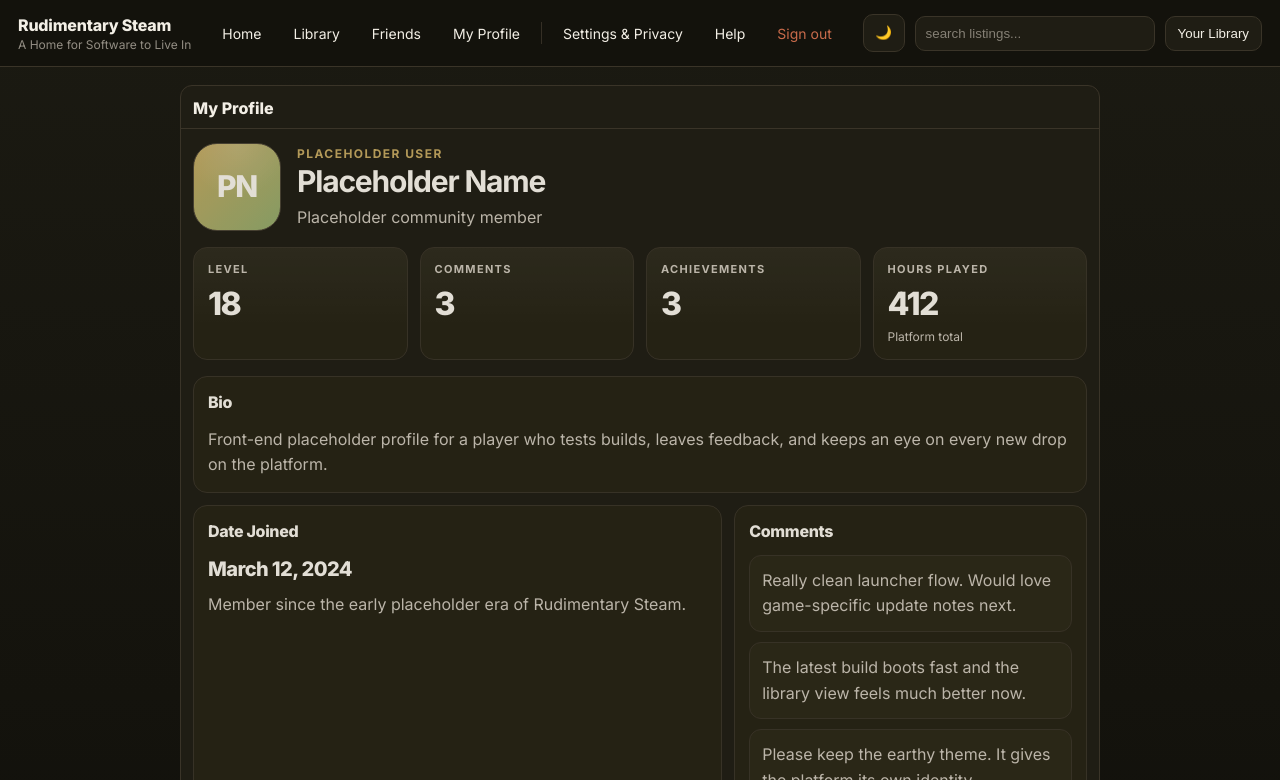
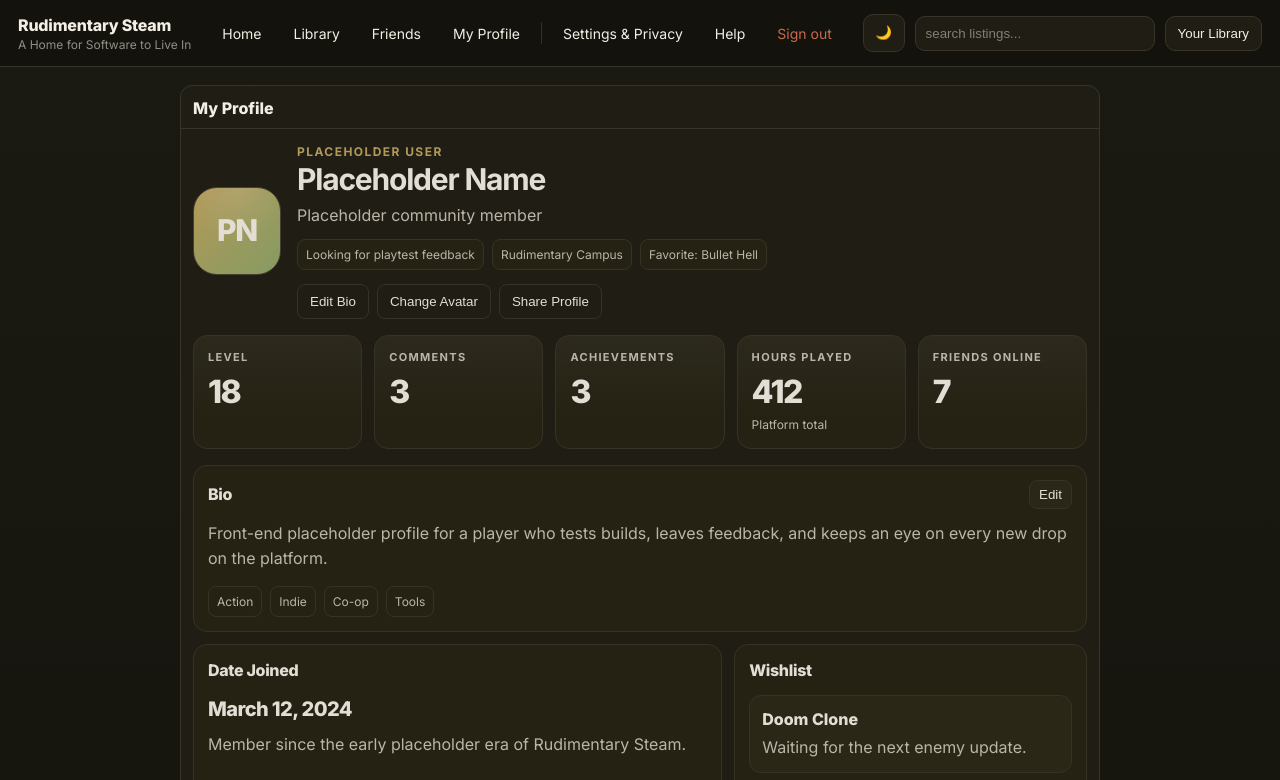
Before and after one commit to s6bby/RudimentarySteam, a website built with Vite: page frontend/index.html in a window 1280 px wide. Both pictures are taken after a click on the link "My Profile". Shown: the top 780 px of the page. Built offline with nearby package versions, Linux system fonts and the light colour scheme.

Commit message:
add profile page placeholders

```diff
--- a/frontend/src/main.ts
+++ b/frontend/src/main.ts
@@ -15,10 +15,27 @@ type Profile = {
   name: string;
   title: string;
   bio: string;
+  status: string;
+  location: string;
+  favoriteGame: string;
   dateJoined: string;
   level: number;
   totalHoursPlayed: number;
+  friendsOnline: number;
+  favoriteTags: string[];
   comments: string[];
+  wishlist: {
+    title: string;
+    note: string;
+  }[];
+  activity: {
+    title: string;
+    description: string;
+  }[];
+  privacySettings: {
+    label: string;
+    value: string;
+  }[];
   achievements: {
     title: string;
     description: string;
@@ -73,13 +90,56 @@ const PLACEHOLDER_PROFILE: Profile = {
   name: "Placeholder Name",
   title: "Placeholder community member",
   bio: "Front-end placeholder profile for a player who tests builds, leaves feedback, and keeps an eye on every new drop on the platform.",
+  status: "Looking for playtest feedback",
+  location: "Rudimentary Campus",
+  favoriteGame: "Bullet Hell",
   dateJoined: "March 12, 2024",
   level: 18,
   totalHoursPlayed: 412,
+  friendsOnline: 7,
+  favoriteTags: ["Action", "Indie", "Co-op", "Tools"],
   comments: [
     "Really clean launcher flow. Would love game-specific update notes next.",
     "The latest build boots fast and the library view feels much better now.",
     "Please keep the earthy theme. It gives the platform its own identity.",
+  ],
+  wishlist: [
+    {
+      title: "Doom Clone",
+      note: "Waiting for the next enemy update.",
+    },
+    {
+      title: "Clicker Game",
+      note: "Saving this one for a quick break.",
+    },
+  ],
+  activity: [
+    {
+      title: "Reviewed a build",
+      description: "Left notes on the latest Bullet Hell update.",
+    },
+    {
+      title: "Added a wishlist item",
+      description: "Saved Doom Clone for later testing.",
+    },
+    {
+      title: "Updated profile details",
+      description: "Set a status and favorite game for the profile page.",
+    },
+  ],
+  privacySettings: [
+    {
+      label: "Profile Visibility",
+      value: "Friends can view",
+    },
+    {
+      label: "Comments",
+      value: "Open",
+    },
+    {
+      label: "Activity Feed",
+      value: "Visible",
+    },
   ],
   achievements: [
     {
@@ -334,6 +394,43 @@ function renderProfilePage(profile: Profile) {
     )
     .join("");
 
+  const wishlistHtml = profile.wishlist
+    .map(
+      (item) => `
+        <li class="profile-list-item">
+          <div class="profile-list-title">${escapeHtml(item.title)}</div>
+          <p class="profile-list-copy">${escapeHtml(item.note)}</p>
+        </li>
+      `
+    )
+    .join("");
+
+  const activityHtml = profile.activity
+    .map(
+      (activityItem) => `
+        <li class="profile-list-item">
+          <div class="profile-list-title">${escapeHtml(activityItem.title)}</div>
+          <p class="profile-list-copy">${escapeHtml(activityItem.description)}</p>
+        </li>
+      `
+    )
+    .join("");
+
+  const privacySettingsHtml = profile.privacySettings
+    .map(
+      (setting) => `
+        <li class="profile-list-item profile-setting-item">
+          <span>${escapeHtml(setting.label)}</span>
+          <strong>${escapeHtml(setting.value)}</strong>
+        </li>
+      `
+    )
+    .join("");
+
+  const tagsHtml = profile.favoriteTags
+    .map((tag) => `<span class="profile-tag">${escapeHtml(tag)}</span>`)
+    .join("");
+
   layoutCenter.innerHTML = `
     <section class="panel center-panel profile-panel">
       <div class="panel-title">My Profile</div>
@@ -346,6 +443,18 @@ function renderProfilePage(profile: Profile) {
             <div class="profile-kicker">Placeholder User</div>
             <h2 class="profile-name">${escapeHtml(profile.name)}</h2>
             <p class="profile-role">${escapeHtml(profile.title)}</p>
+
+            <div class="profile-meta">
+              <span>${escapeHtml(profile.status)}</span>
+              <span>${escapeHtml(profile.location)}</span>
+              <span>Favorite: ${escapeHtml(profile.favoriteGame)}</span>
+            </div>
+
+            <div class="profile-actions" aria-label="Profile actions">
+              <button class="btn profile-action-btn" type="button" data-profile-action="Edit bio">Edit Bio</button>
+              <button class="btn profile-action-btn" type="button" data-profile-action="Change avatar">Change Avatar</button>
+              <button class="btn profile-action-btn" type="button" data-profile-action="Share profile">Share Profile</button>
+            </div>
           </div>
         </section>
 
@@ -370,18 +479,37 @@ function renderProfilePage(profile: Profile) {
             <div class="profile-stat-value">${profile.totalHoursPlayed.toLocaleString()}</div>
             <div class="profile-stat-footnote">Platform total</div>
           </article>
+
+          <article class="profile-stat">
+            <div class="profile-stat-label">Friends Online</div>
+            <div class="profile-stat-value">${profile.friendsOnline.toLocaleString()}</div>
+          </article>
         </section>
 
         <section class="profile-grid">
           <article class="profile-card profile-card-wide">
-            <div class="profile-section-title">Bio</div>
+            <div class="profile-section-header">
+              <div class="profile-section-title">Bio</div>
+              <button class="profile-small-btn" type="button" data-profile-action="Edit bio">Edit</button>
+            </div>
             <p class="profile-bio">${escapeHtml(profile.bio)}</p>
+            <div class="profile-tags" aria-label="Favorite tags">${tagsHtml}</div>
           </article>
 
           <article class="profile-card">
             <div class="profile-section-title">Date Joined</div>
             <div class="profile-detail-value">${escapeHtml(profile.dateJoined)}</div>
             <p class="profile-detail-copy">Member since the early placeholder era of Rudimentary Steam.</p>
+          </article>
+
+          <article class="profile-card">
+            <div class="profile-section-title">Wishlist</div>
+            <ul class="profile-list">${wishlistHtml}</ul>
+          </article>
+
+          <article class="profile-card profile-card-wide">
+            <div class="profile-section-title">Recent Activity</div>
+            <ul class="profile-list">${activityHtml}</ul>
           </article>
 
           <article class="profile-card">
@@ -393,10 +521,23 @@ function renderProfilePage(profile: Profile) {
             <div class="profile-section-title">Achievements</div>
             <ul class="profile-list">${achievementsHtml}</ul>
           </article>
+
+          <article class="profile-card profile-card-wide">
+            <div class="profile-section-header">
+              <div class="profile-section-title">Privacy</div>
+              <button class="profile-small-btn" type="button" data-profile-action="Open privacy settings">Manage</button>
+            </div>
+            <ul class="profile-list">${privacySettingsHtml}</ul>
+          </article>
         </section>
       </div>
     </section>
   `;
+
+  document.querySelectorAll<HTMLButtonElement>("[data-profile-action]").forEach((button) => {
+    const action = button.dataset.profileAction ?? "Profile action";
+    button.addEventListener("click", () => alert(`${action} (placeholder)`));
+  });
 }
 
 function handleNavAction(action: string) {
--- a/frontend/src/style.css
+++ b/frontend/src/style.css
@@ -272,10 +272,38 @@ body.theme-light .header { background: var(--surface); }
   line-height: 1.45;
 }
 
+.profile-meta {
+  display: flex;
+  flex-wrap: wrap;
+  gap: 8px;
+  margin-top: 12px;
+}
+
+.profile-meta span,
+.profile-tag {
+  padding: 6px 8px;
+  border-radius: 8px;
+  border: 1px solid var(--border);
+  background: var(--surface2);
+  color: var(--muted);
+  font-size: 12px;
+}
+
+.profile-actions {
+  display: flex;
+  flex-wrap: wrap;
+  gap: 8px;
+  margin-top: 14px;
+}
+
+.profile-action-btn {
+  border-radius: 8px;
+}
+
 .profile-stats {
   display: grid;
   gap: 12px;
-  grid-template-columns: repeat(4, minmax(0, 1fr));
+  grid-template-columns: repeat(auto-fit, minmax(140px, 1fr));
 }
 
 .profile-stat,
@@ -329,11 +357,37 @@ body.theme-light .header { background: var(--surface); }
   grid-column: 1 / -1;
 }
 
+.profile-section-header {
+  display: flex;
+  align-items: center;
+  justify-content: space-between;
+  gap: 12px;
+  margin-bottom: 12px;
+}
+
 .profile-section-title {
   margin: 0 0 12px;
   font-weight: 900;
   letter-spacing: -0.02em;
   color: var(--text);
+}
+
+.profile-section-header .profile-section-title {
+  margin: 0;
+}
+
+.profile-small-btn {
+  padding: 6px 9px;
+  border-radius: 8px;
+  border: 1px solid var(--border);
+  background: var(--surface3);
+  color: var(--text);
+  cursor: pointer;
+}
+
+.profile-small-btn:hover {
+  border-color: var(--border2);
+  background: var(--surface);
 }
 
 .profile-bio,
@@ -355,6 +409,13 @@ body.theme-light .header { background: var(--surface); }
   margin-top: 8px;
 }
 
+.profile-tags {
+  display: flex;
+  flex-wrap: wrap;
+  gap: 8px;
+  margin-top: 14px;
+}
+
 .profile-list {
   list-style: none;
   margin: 0;
@@ -374,6 +435,18 @@ body.theme-light .header { background: var(--surface); }
   margin-bottom: 4px;
   font-weight: 800;
   color: var(--text);
+}
+
+.profile-setting-item {
+  display: flex;
+  justify-content: space-between;
+  align-items: center;
+  gap: 12px;
+}
+
+.profile-setting-item strong {
+  color: var(--text);
+  font-size: 13px;
 }
 
 /* grid */
```
Also changed, not shown: frontend/src/main.test.ts (+13 -0 lines).
